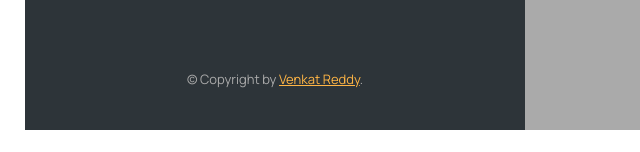
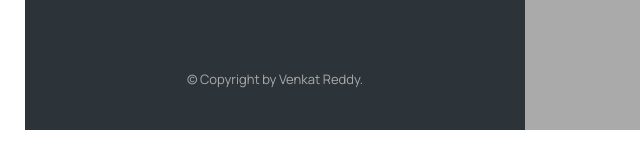
Before and after one commit to venkat-Reddy-b/Myworkout-mapty, a website: page index.html in a window 1280 px wide. Shown: the part 645-797 px from the top of the page, 0-640 px from the left. Drawn offline with nearby package versions, Linux system fonts and the light colour scheme.

Commit message:
bug fixed

```diff
--- a/index.html
+++ b/index.html
@@ -71,61 +71,13 @@
           </div>
           <button class="form__btn">OK</button>
         </form>
-
-        <!-- <li class="workout workout--running" data-id="1234567890">
-          <h2 class="workout__title">Running on April 14</h2>
-          <div class="workout__details">
-            <span class="workout__icon">🏃‍♂️</span>
-            <span class="workout__value">5.2</span>
-            <span class="workout__unit">km</span>
-          </div>
-          <div class="workout__details">
-            <span class="workout__icon">⏱</span>
-            <span class="workout__value">24</span>
-            <span class="workout__unit">min</span>
-          </div>
-          <div class="workout__details">
-            <span class="workout__icon">⚡️</span>
-            <span class="workout__value">4.6</span>
-            <span class="workout__unit">min/km</span>
-          </div>
-          <div class="workout__details">
-            <span class="workout__icon">🦶🏼</span>
-            <span class="workout__value">178</span>
-            <span class="workout__unit">spm</span>
-          </div>
-        </li>
-
-        <li class="workout workout--cycling" data-id="1234567891">
-          <h2 class="workout__title">Cycling on April 5</h2>
-          <div class="workout__details">
-            <span class="workout__icon">🚴‍♀️</span>
-            <span class="workout__value">27</span>
-            <span class="workout__unit">km</span>
-          </div>
-          <div class="workout__details">
-            <span class="workout__icon">⏱</span>
-            <span class="workout__value">95</span>
-            <span class="workout__unit">min</span>
-          </div>
-          <div class="workout__details">
-            <span class="workout__icon">⚡️</span>
-            <span class="workout__value">16</span>
-            <span class="workout__unit">km/h</span>
-          </div>
-          <div class="workout__details">
-            <span class="workout__icon">⛰</span>
-            <span class="workout__value">223</span>
-            <span class="workout__unit">m</span>
-          </div>
-        </li> -->
       </ul>
 
       <p class="copyright">
         &copy; Copyright by
         <a
           target="_blank"
-          href="https://twitter.com/jonasschmedtman"
+
           >Venkat Reddy</a
         >.
       </p>
```
Also changed, not shown: script.js (+8 -19 lines).
